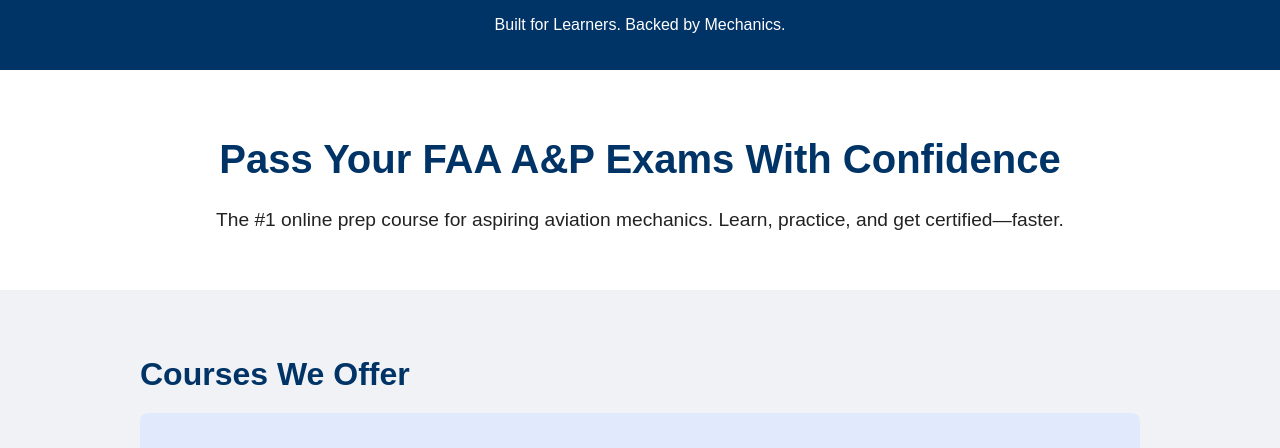
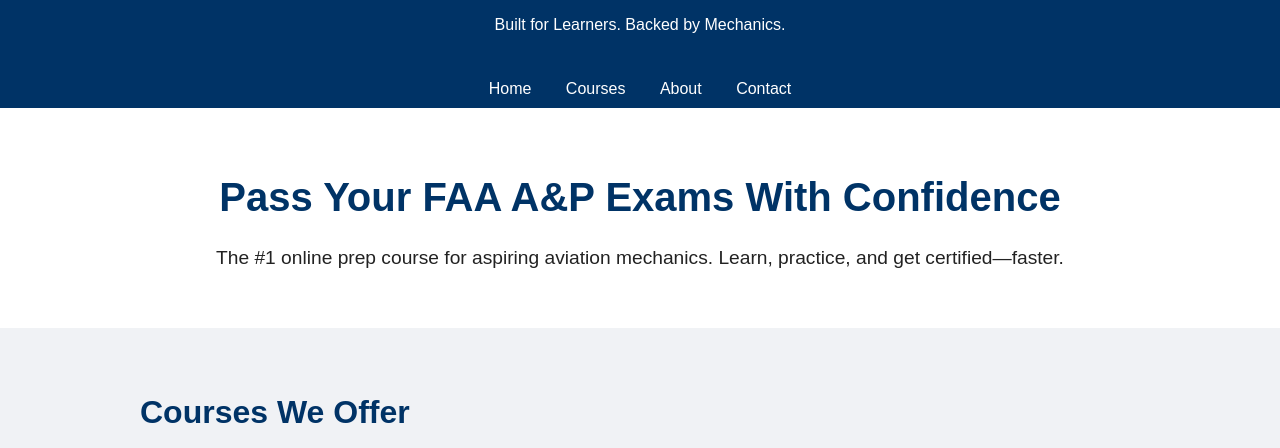
Before and after one commit to skrause01/aviation-site, a plain HTML site: page index.html in a window 1280 px wide. Shown: the part 324-772 px from the top of the page. Drawn offline with Linux system fonts and the light colour scheme.

Commit message:
Update index.html

```diff
--- a/index.html
+++ b/index.html
@@ -62,7 +62,12 @@
   <h1 style="display: none;">ZeroToCertified</h1>
   <p>Built for Learners. Backed by Mechanics.</p>
 </header>
-
+  <nav style="background-color: #003366; padding: 10px; text-align: center;">
+  <a href="index.html" style="color: white; margin: 0 15px; text-decoration: none;">Home</a>
+  <a href="#courses" style="color: white; margin: 0 15px; text-decoration: none;">Courses</a>
+  <a href="#about" style="color: white; margin: 0 15px; text-decoration: none;">About</a>
+  <a href="#contact" style="color: white; margin: 0 15px; text-decoration: none;">Contact</a>
+</nav>
   <div class="hero">
     <h1>Pass Your FAA A&P Exams With Confidence</h1>
     <p>The #1 online prep course for aspiring aviation mechanics. Learn, practice, and get certified—faster.</p>
```
